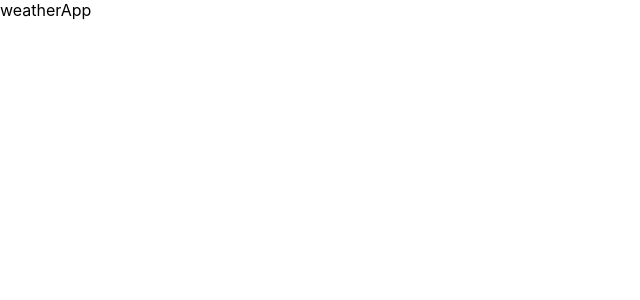
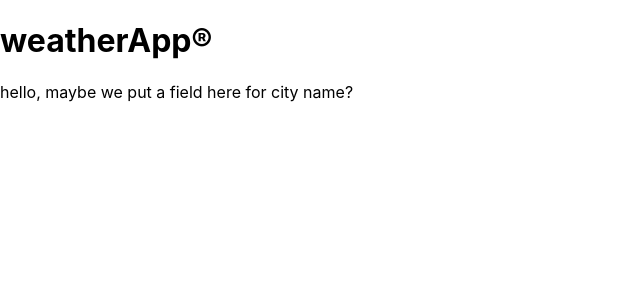
Before and after one commit to tetrageist/WeatherApp, a React (Create React App) app: page / in a window 1280 px wide. Shown: the top 300 px of the page, without its empty margins (0-640 px from the left). Built offline with nearby package versions, Linux system fonts and the light colour scheme.

Commit message:
added a registered trademark and a line for form field

```diff
--- a/src/App.js
+++ b/src/App.js
@@ -3,7 +3,8 @@ import './App.css';
 
 function App() {
   return (<div>
-    weatherApp
+    <h1>weatherApp&reg;</h1>
+    <p> hello, maybe we put a field here for city name?</p>
   </div>
   );
 }
```
